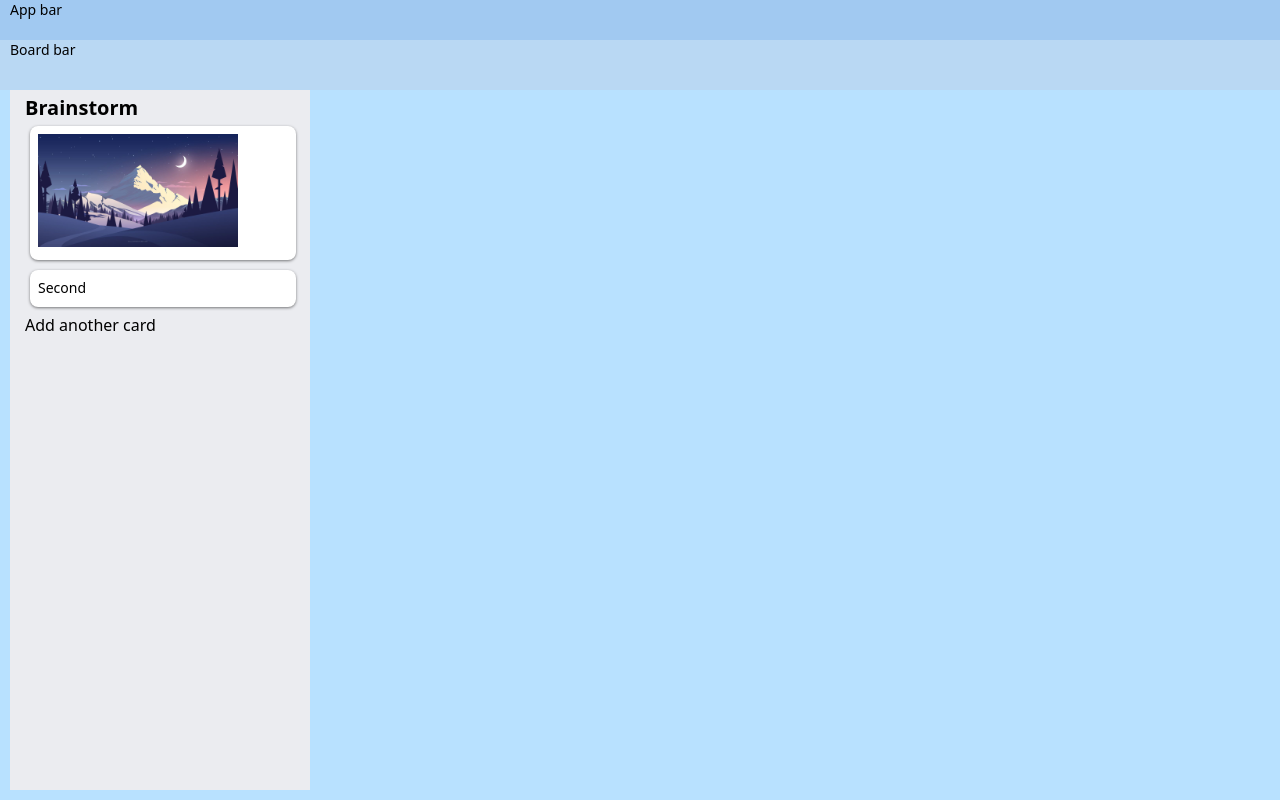
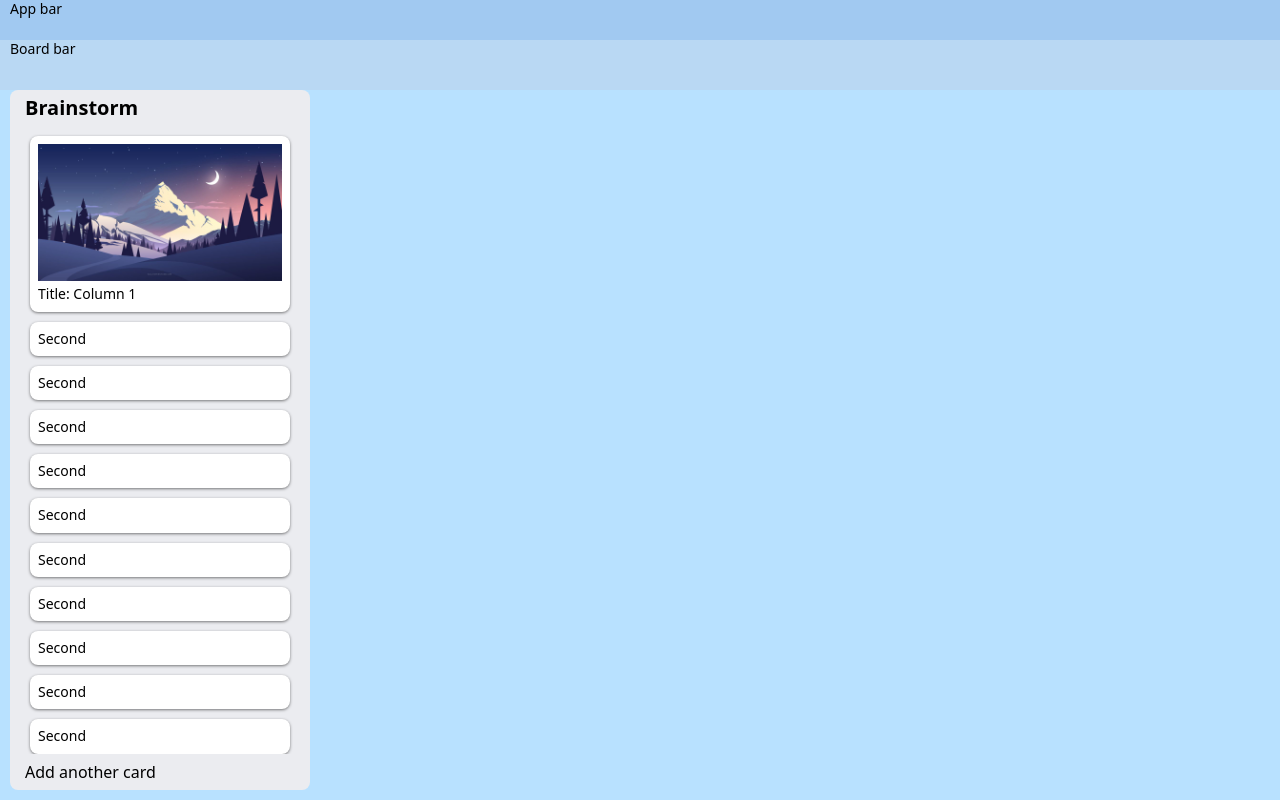
Before and after one commit to twodollars123/trello-app, a React (Create React App) app: page / in a window 1280 px wide. Built offline with nearby package versions, Linux system fonts and the light colour scheme.

Commit message:
Upadate Column UI

```diff
--- a/src/App.scss
+++ b/src/App.scss
@@ -4,8 +4,9 @@ body {
   margin: 0;
   font-family: system-ui, -apple-system, BlinkMacSystemFont, "Segoe UI", Roboto,
     Oxygen, Ubuntu, Cantarell, "Open Sans", "Helvetica Neue", sans-serif;
-  line-height: 1.3rem;
   font-size: 14px;
+  line-height: 1.3em;
+
   ul {
     list-style-type: none;
     margin: 0;
--- a/src/components/Column/Column.js
+++ b/src/components/Column/Column.js
@@ -7,7 +7,18 @@ function Column() {
       <ul>
         <li>
           <img src={require("../../image/h1.jpg")} alt="h2" />
+          Title: Column 1
         </li>
+        <li>Second</li>
+        <li>Second</li>
+        <li>Second</li>
+        <li>Second</li>
+        <li>Second</li>
+        <li>Second</li>
+        <li>Second</li>
+        <li>Second</li>
+        <li>Second</li>
+        <li>Second</li>
         <li>Second</li>
       </ul>
       <footer>Add another card</footer>
--- a/src/components/Column/Column.scss
+++ b/src/components/Column/Column.scss
@@ -1,11 +1,16 @@
 @import "../../setting.scss";
 .column {
   margin: 0 $gap;
-  background-color: $board-columns-bg-color;
+  //background-color: $board-columns-bg-color;
   flex: 0 0 auto;
   width: 300px;
   height: calc(100% - #{$gap});
   // height: auto;
+  overflow-y: auto;
+  > * {
+    background-color: $board-columns-bg-color;
+    padding: 0 $gap;
+  }
   header {
     padding-left: 15px;
     height: $header-height;
@@ -24,23 +29,28 @@
     border-bottom-right-radius: $radius;
   }
   ul {
-    max-height: calc(100% - #{$header-height} - #{$footer-height});
+    max-height: calc(
+      100% - #{$header-height} - #{$footer-height} - #{$gap * 2}
+    );
+    margin: 0;
+    padding: $gap;
+    overflow-y: auto;
+    overflow-y: scroll;
     li {
-      display: block;
-      width: calc(100% - #{$gap});
-      margin-left: -#{$gap * 2};
+      width: calc(100% - #{$gap * 2} - 16px);
+      margin: 0 #{$gap};
       background-color: #fff;
       padding: 8px;
-      margin-right: $gap;
       border-radius: $radius;
       box-shadow: 0 1px 3px rgba($color: #000000, $alpha: 0.5);
+
       &:not(:last-child) {
         margin-bottom: $gap;
       }
     }
   }
   img {
-    width: 80%;
+    width: 100%;
     overflow: hidden;
     object-fit: cover;
     outline: none;
```
